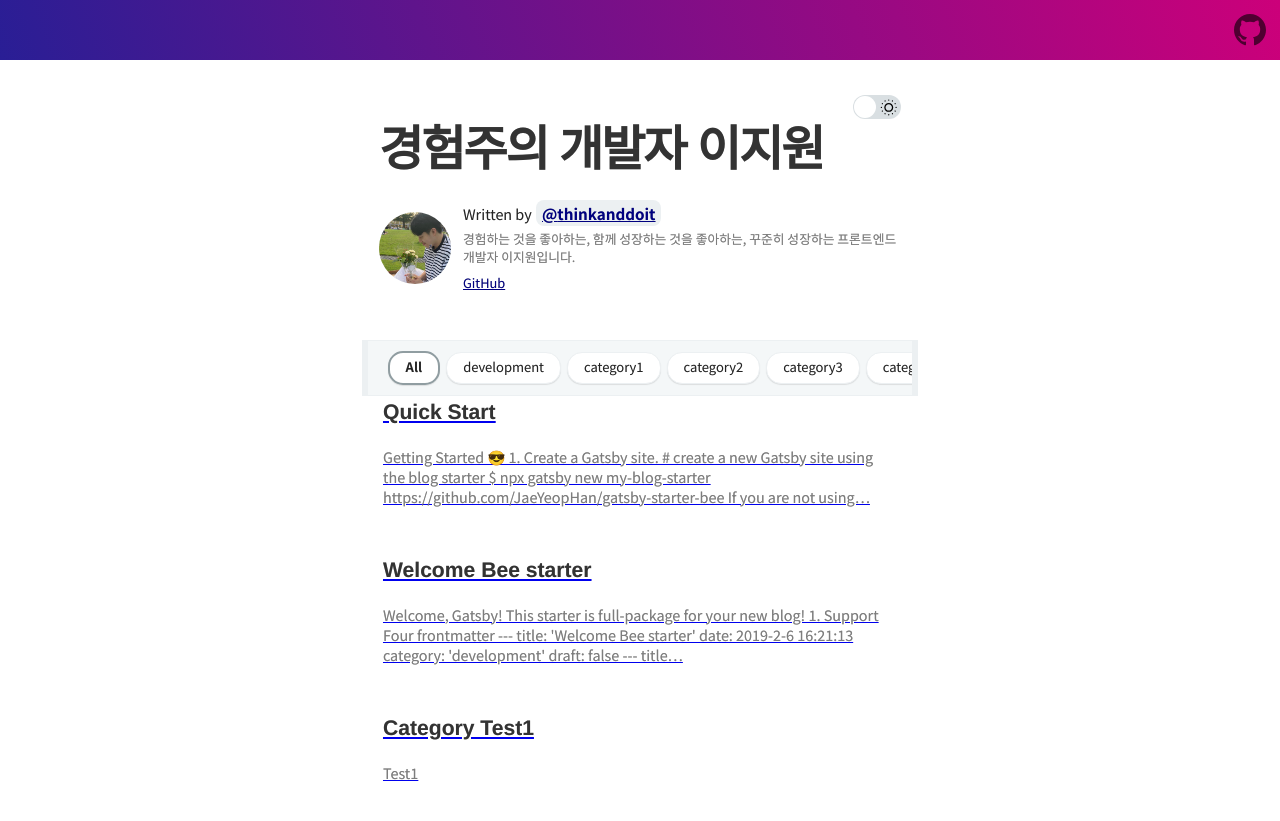
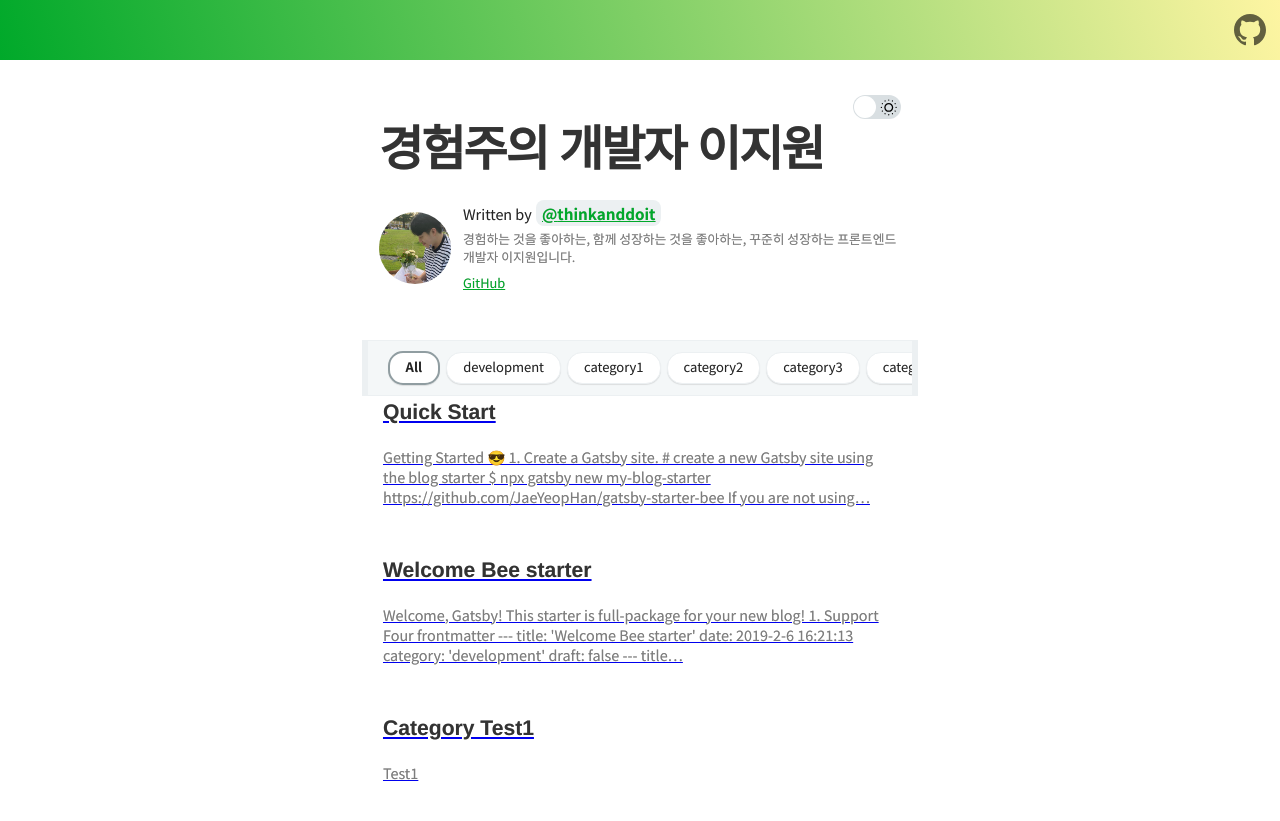
Before and after one commit to thinkanddoit/thinkanddoit.github.io, a Gatsby site: page / in a window 1280 px wide. Shown: the top 821 px of the page. Built offline with nearby package versions, Linux system fonts and the light colour scheme; Gatsby itself is replaced by a stand-in of ours; some packages are replaced by stand-ins of ours; what typography-theme-github would draw is missing.

Commit message:
style: 블로그 기본 color 수정

```diff
--- a/src/styles/variables.scss
+++ b/src/styles/variables.scss
@@ -1,5 +1,5 @@
 // app
-$theme-gradient: linear-gradient(72deg, #291e95, #cc007a);
+$theme-gradient: linear-gradient(72deg, #00a92a, #fef5a2);
 $top-header-text-color: #fff;
 
 /**
@@ -13,19 +13,19 @@ $light-hover-text-shadow: 0 0 6px rgba(0, 0, 0, 0.2);
 
 // index
 $dimmed-color: #eef5db;
-$light-link-color: #000080;
+$light-link-color: #00a92a;
 $dark-gray: #333;
 $middle-gray: #7d7d7d;
 $light-gray: #aaa;
 
 // blog-templates
-$navigator-text-color: #cc007a;
-$navigator-background-color: #fceff7;
+$navigator-text-color: #0a2d06;
+$navigator-background-color: #b8e9b7;
 $blockquote-text-color: #999;
 
 // code
-$inline-dimmed-color: #ece5f1;
-$inline-text-color: #4b2043;
+$inline-dimmed-color: #acebbb;
+$inline-text-color: #07621e;
 
 // category
 $light-category-border-color: #ecf0f2;
@@ -39,7 +39,7 @@ $light-category-item-color: #fff;
  * @dark theme
  */
 $dark-background-color: #282c35;
-$dark-link-color: #bb72ec;
+$dark-link-color: #52f17a;
 
 $dark-lightest-font-color: #fff;
 $dark-light-font-color: #eeeeee;
```
